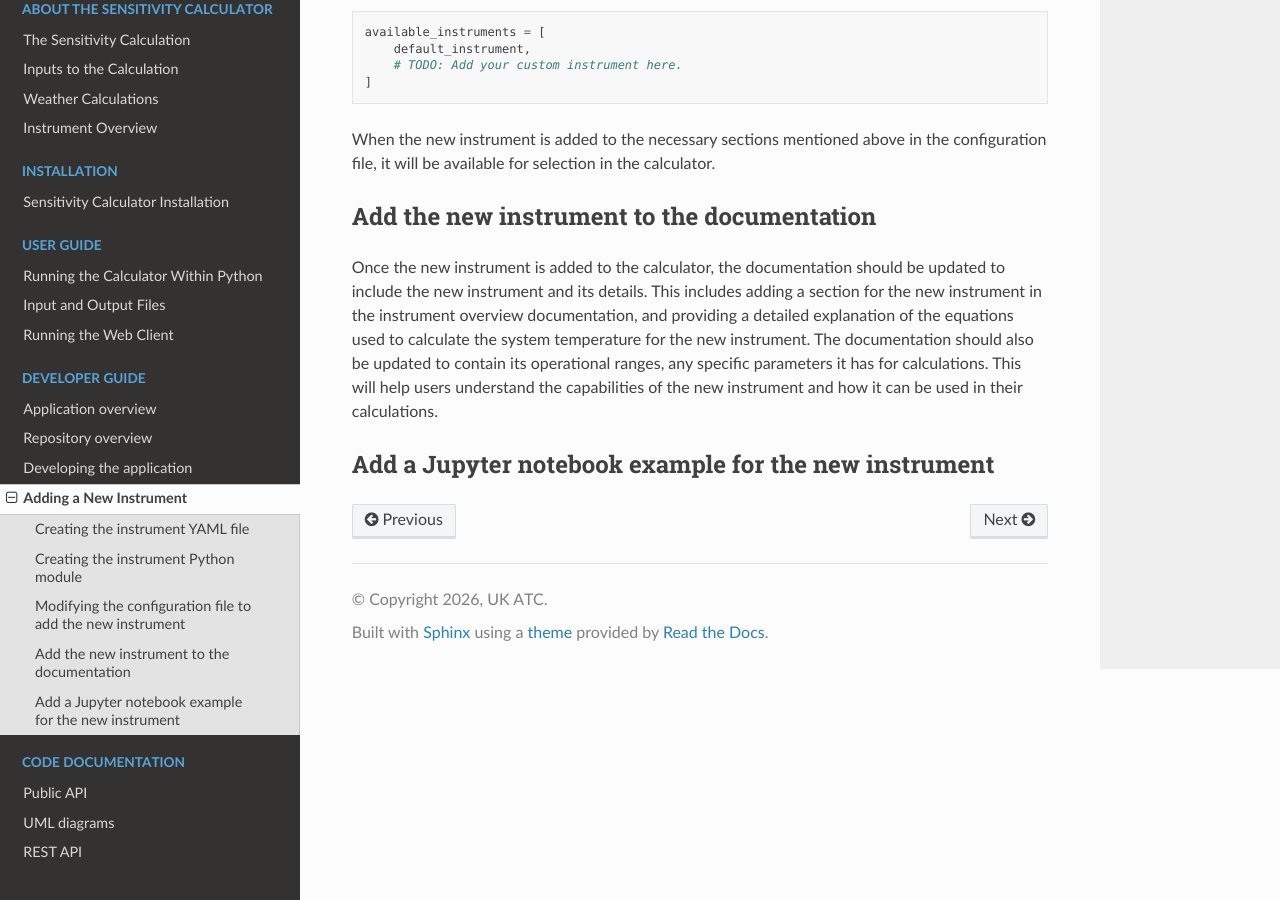
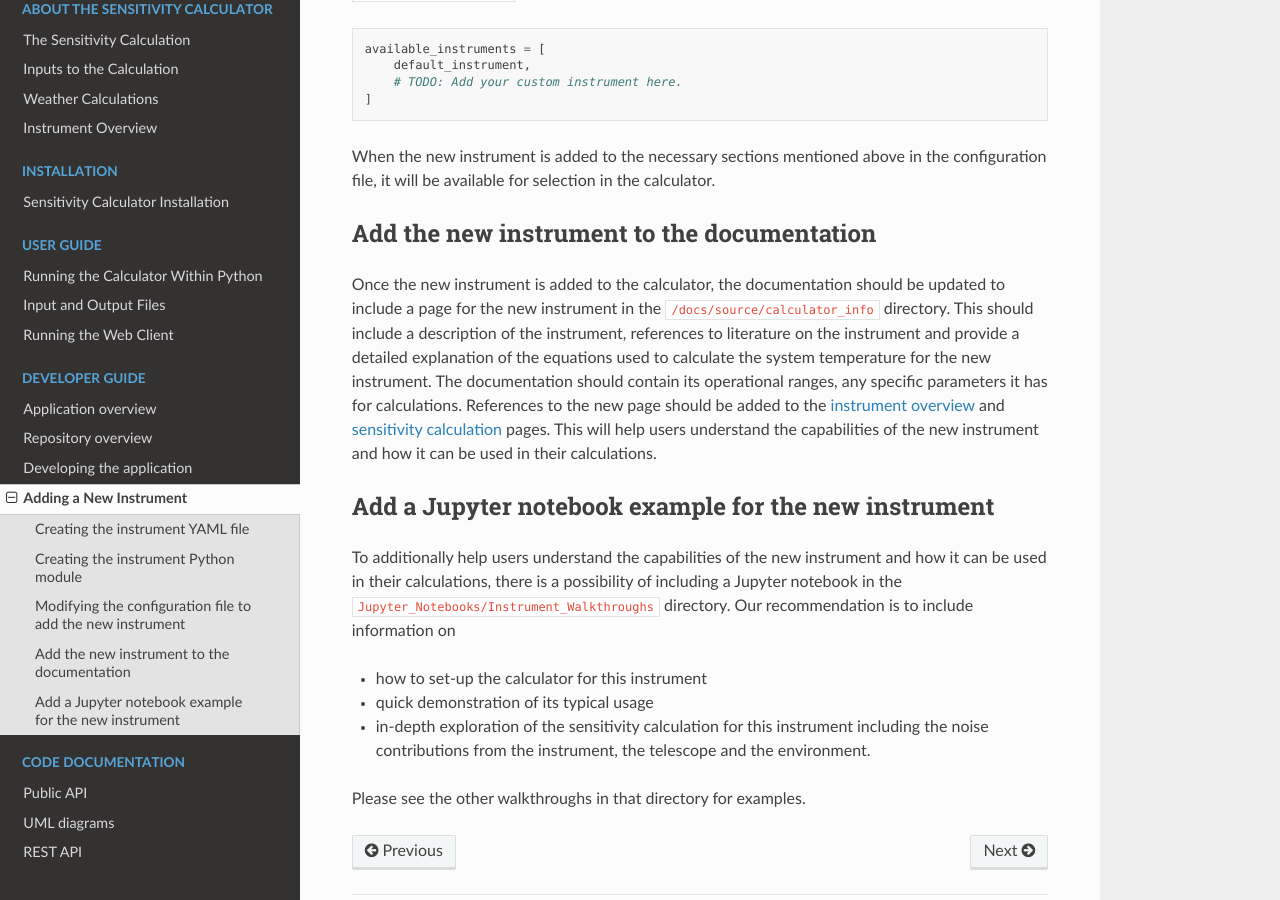
Before and after one commit to ukatc/AtLAST_sensitivity_calculator, a Sphinx documentation site: the page built from docs/source/developer_guide/adding_new_instrument.rst, in a window 1280 px wide and 900 px high, scrolled down 4027 px. Built offline with Sphinx 7.4.7 and the Read the Docs theme 3.1.0, drawn with Linux system fonts in a browser that asks for light colours; some of the changed text lies outside the part shown.

Commit message:
Adding info on docs and notebooks.

```diff
--- a/docs/source/developer_guide/adding_new_instrument.rst
+++ b/docs/source/developer_guide/adding_new_instrument.rst
@@ -204,11 +205,25 @@ it will be available for selection in the calculator.
 Add the new instrument to the documentation
 -------------------------------------------
 Once the new instrument is added to the calculator, the documentation should be updated to include
-the new instrument and its details. This includes adding a section for the new instrument in the
-instrument overview documentation, and providing a detailed explanation of the equations used to
-calculate the system temperature for the new instrument. The documentation should also be updated to
-contain its operational ranges, any specific parameters it has for calculations. This will help
-users understand the capabilities of the new instrument and how it can be used in their calculations.
+a page for the new instrument in the ``/docs/source/calculator_info`` directory. This should include a description
+of the instrument, references to literature on the instrument and provide a detailed explanation of
+the equations used to calculate the system temperature for the new instrument. The documentation should
+contain its operational ranges, any specific parameters it has for calculations. References to the new
+page should be added to the :doc:`instrument overview <../calculator_info/instrument_overview>` and
+:doc:`sensitivity calculation <../calculator_info/sensitivity>` pages. This will help users understand the capabilities
+of the new instrument and how it can be used in their calculations.
 
 Add a Jupyter notebook example for the new instrument
 ------------------------------------------------------
+To additionally help users understand the capabilities of the new instrument and how it can be used
+in their calculations, there is a possibility of including a Jupyter notebook in the
+``Jupyter_Notebooks/Instrument_Walkthroughs`` directory. Our recommendation is to include information
+on
+
+* how to set-up the calculator for this instrument
+
+* quick demonstration of its typical usage
+
+* in-depth exploration of the sensitivity calculation for this instrument including the noise contributions from the instrument, the telescope and the environment.
+
+Please see the other walkthroughs in that directory for examples.
```
Also changed, not shown: other parts of docs/source/developer_guide/adding_new_instrument.rst (+2 -1 lines).
